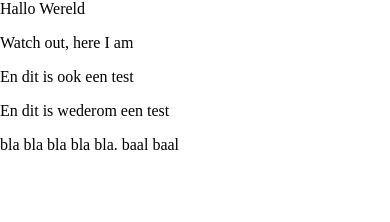
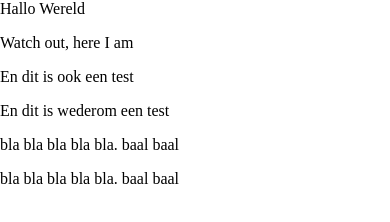
Before and after one commit to ScottyBoy/testApp, a plain HTML site: page index.html in a window 390 px wide. Drawn offline with Linux system fonts and the light colour scheme; some packages are replaced by stand-ins of ours.

Commit message:
Update index.html

```diff
--- a/index.html
+++ b/index.html
@@ -24,5 +24,6 @@
         <p>En dit is ook een test</p>
         <p>En dit is wederom een test</p>
         <p>bla bla bla bla bla. baal baal</p>
+        <p>bla bla bla bla bla. baal baal</p>
 	</body>
 </html>
```
